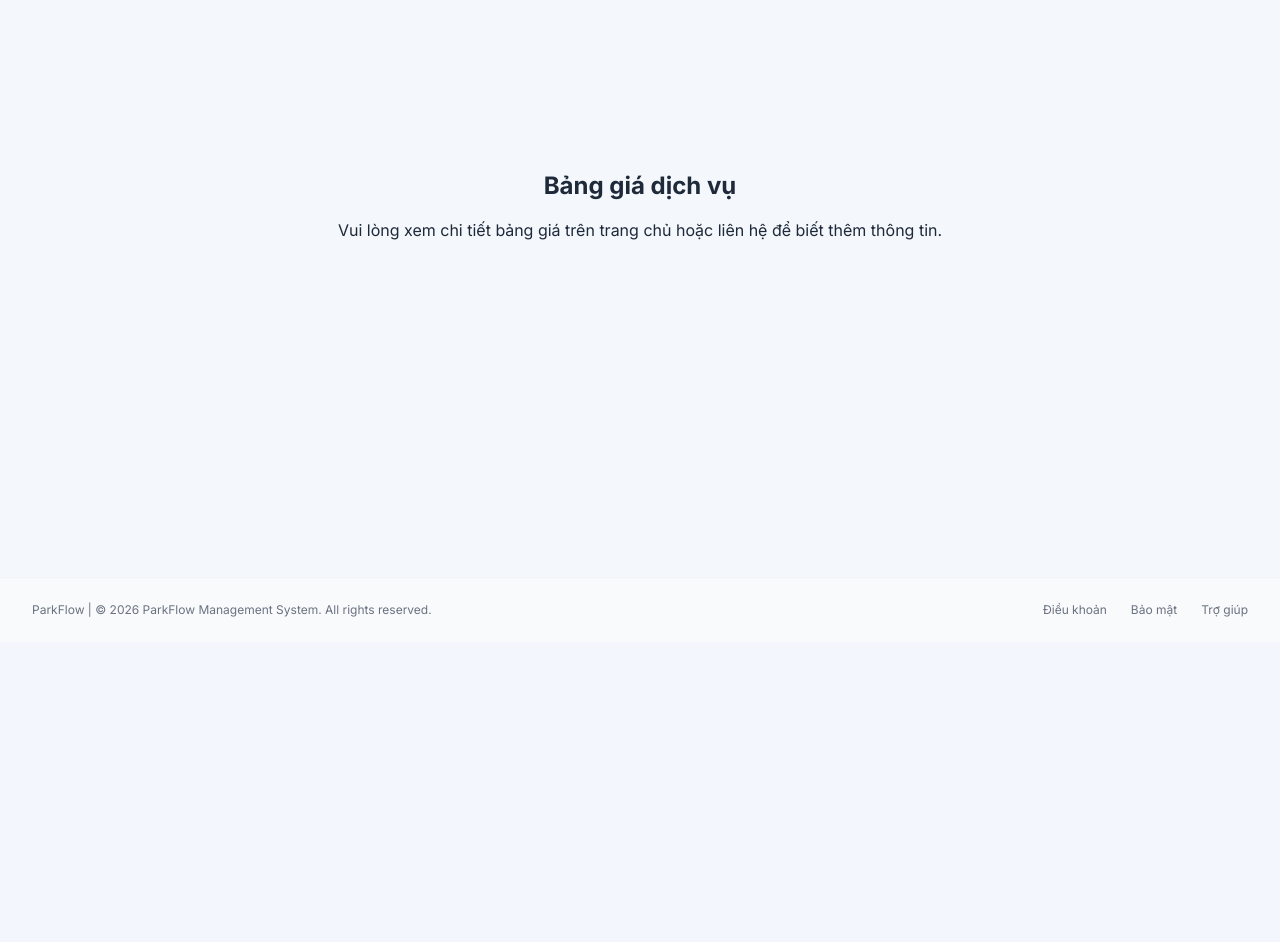
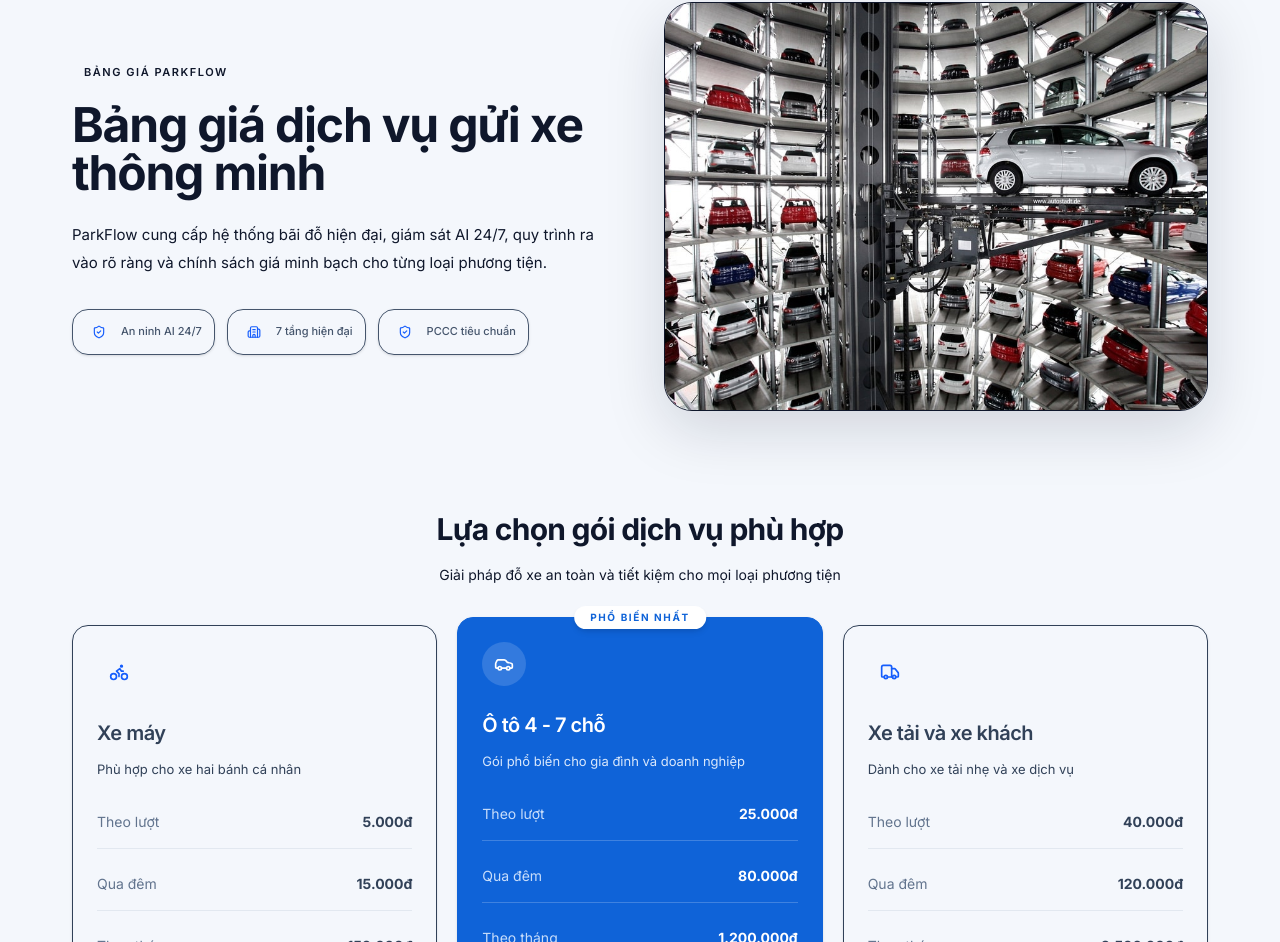
Before and after one commit to DenLV28/SWP391-G4-FE, a React (Vite) app: page /bang-gia in a window 1280 px wide. Shown: the part 158-1100 px from the top of the page. Before the commit the page ends 800 px from the top, so only its background shows below. Built offline with nearby package versions, Linux system fonts and the light colour scheme; no server answers.

Commit message:
Update PricingPage

```diff
--- a/src/components/PricingPage.tsx
+++ b/src/components/PricingPage.tsx
@@ -1,10 +1,213 @@
-import React from "react";
+// import React from "react";
 
-const PricingPage: React.FC = () => (
-  <div className="p-8 text-center">
-    <h1 className="text-2xl font-bold mb-4">Bảng giá dịch vụ</h1>
-    <p>Vui lòng xem chi tiết bảng giá trên trang chủ hoặc liên hệ để biết thêm thông tin.</p>
-  </div>
-);
+// const PricingPage: React.FC = () => (
+//   <div className="p-8 text-center">
+//     <h1 className="text-2xl font-bold mb-4">Bảng giá dịch vụ</h1>
+//     <p>Vui lòng xem chi tiết bảng giá trên trang chủ hoặc liên hệ để biết thêm thông tin.</p>
+//   </div>
+// );
 
-export default PricingPage;
+// export default PricingPage;
+import React from 'react';
+import { ArrowRight, Bike, Building2, Car, ShieldCheck, Truck } from 'lucide-react';
+import type { LucideIcon } from 'lucide-react';
+import pricingHeroImage from '../../src/assets/images/xe.jpg';
+
+type PricingPlan = {
+  title: string;
+  subtitle: string;
+  icon: LucideIcon;
+  featured?: boolean;
+  prices: {
+    label: string;
+    value: string;
+  }[];
+  actionLabel: string;
+};
+
+const pricingPlans: PricingPlan[] = [
+  {
+    title: 'Xe máy',
+    subtitle: 'Phù hợp cho xe hai bánh cá nhân',
+    icon: Bike,
+    prices: [
+      { label: 'Theo lượt', value: '5.000đ' },
+      { label: 'Qua đêm', value: '15.000đ' },
+      { label: 'Theo tháng', value: '150.000đ' },
+    ],
+    actionLabel: 'Chọn gói này',
+  },
+  {
+    title: 'Ô tô 4 - 7 chỗ',
+    subtitle: 'Gói phổ biến cho gia đình và doanh nghiệp',
+    icon: Car,
+    featured: true,
+    prices: [
+      { label: 'Theo lượt', value: '25.000đ' },
+      { label: 'Qua đêm', value: '80.000đ' },
+      { label: 'Theo tháng', value: '1.200.000đ' },
+    ],
+    actionLabel: 'Đặt chỗ ngay',
+  },
+  {
+    title: 'Xe tải và xe khách',
+    subtitle: 'Dành cho xe tải nhẹ và xe dịch vụ',
+    icon: Truck,
+    prices: [
+      { label: 'Theo lượt', value: '40.000đ' },
+      { label: 'Qua đêm', value: '120.000đ' },
+      { label: 'Theo tháng', value: '2.500.000đ' },
+    ],
+    actionLabel: 'Chọn gói này',
+  },
+];
+
+export default function PricingPage({ setView }: { setView: (view: string) => void }) {
+  return (
+    <div className="public-page text-slate-900">
+      <section className="public-hero-section">
+        <div className="mx-auto grid max-w-[1200px] items-center gap-12 px-4 py-16 sm:px-6 lg:grid-cols-2 lg:px-8 lg:py-20">
+          <div className="max-w-xl">
+            <p className="public-pill inline-flex items-center rounded-full px-3 py-1 text-[11px] font-semibold uppercase tracking-[0.14em]">
+              Bảng giá ParkFlow
+            </p>
+            <h1 className="public-heading mt-4 text-4xl font-bold tracking-tight sm:text-5xl">
+              Bảng giá dịch vụ gửi xe thông minh
+            </h1>
+            <p className="public-copy mt-6 text-[15px] leading-7">
+              ParkFlow cung cấp hệ thống bãi đỗ hiện đại, giám sát AI 24/7, quy trình ra vào rõ ràng
+              và chính sách giá minh bạch cho từng loại phương tiện.
+            </p>
+
+            <div className="mt-8 flex flex-wrap gap-3">
+              {[
+                { icon: ShieldCheck, label: 'An ninh AI 24/7' },
+                { icon: Building2, label: '7 tầng hiện đại' },
+                { icon: ShieldCheck, label: 'PCCC tiêu chuẩn' },
+              ].map((item) => {
+                const Icon = item.icon;
+                return (
+                  <div
+                    key={item.label}
+                    className="public-surface flex min-w-[126px] items-center gap-2 rounded-2xl border px-3 py-2 text-[11px] font-medium text-slate-600 shadow-sm"
+                  >
+                    <span className="public-soft-accent flex h-7 w-7 items-center justify-center rounded-full text-blue-600">
+                      <Icon className="h-3.5 w-3.5" />
+                    </span>
+                    <span className="leading-tight">{item.label}</span>
+                  </div>
+                );
+              })}
+            </div>
+          </div>
+
+          <div className="lg:justify-self-end">
+            <div className="public-surface overflow-hidden rounded-[28px] border shadow-[0_18px_60px_rgba(15,23,42,0.15)]">
+              <img src={pricingHeroImage} alt="Bãi đỗ xe ParkFlow" className="aspect-[4/3] w-full object-cover" />
+            </div>
+          </div>
+        </div>
+      </section>
+
+      <section className="public-section">
+        <div className="mx-auto max-w-[1200px] px-4 pb-10 pt-4 sm:px-6 lg:px-8 lg:pb-12">
+          <div className="text-center">
+            <h2 className="public-heading text-[28px] font-bold tracking-tight sm:text-[30px]">
+              Lựa chọn gói dịch vụ phù hợp
+            </h2>
+            <p className="public-copy mt-3 text-[14px]">
+              Giải pháp đỗ xe an toàn và tiết kiệm cho mọi loại phương tiện
+            </p>
+          </div>
+
+          <div className="mt-10 grid gap-5 lg:grid-cols-3 lg:items-stretch">
+            {pricingPlans.map((plan) => {
+              const Icon = plan.icon;
+
+              return (
+                <article
+                  key={plan.title}
+                  className={[
+                    'relative rounded-2xl border p-6 shadow-sm transition-transform duration-200',
+                    plan.featured
+                      ? 'border-[#0f63d8] bg-[#0f63d8] text-white shadow-[0_14px_34px_rgba(15,99,216,0.28)] lg:-translate-y-2'
+                      : 'public-surface text-slate-700',
+                  ].join(' ')}
+                >
+                  {plan.featured && (
+                    <div className="absolute -top-3 left-1/2 -translate-x-1/2 rounded-full bg-white px-4 py-1 text-[10px] font-bold uppercase tracking-[0.16em] text-[#0f63d8] shadow-md">
+                      Phổ biến nhất
+                    </div>
+                  )}
+
+                  <div
+                    className={[
+                      'flex h-11 w-11 items-center justify-center rounded-full',
+                      plan.featured ? 'bg-white/15 text-white' : 'public-soft-accent text-blue-600',
+                    ].join(' ')}
+                  >
+                    <Icon className="h-5 w-5" />
+                  </div>
+
+                  <h3 className="mt-6 text-[20px] font-semibold tracking-tight">{plan.title}</h3>
+                  <p className={`mt-3 text-[13px] ${plan.featured ? 'text-blue-50/90' : 'public-copy'}`}>
+                    {plan.subtitle}
+                  </p>
+
+                  <div className="mt-8 space-y-6">
+                    {plan.prices.map((price, index) => (
+                      <div
+                        key={price.label}
+                        className={[
+                          'flex items-center justify-between border-b pb-4 text-[14px]',
+                          plan.featured ? 'border-white/20' : 'border-slate-200',
+                          index === plan.prices.length - 1 ? 'border-b-0 pb-0' : '',
+                        ].join(' ')}
+                      >
+                        <span className={plan.featured ? 'text-blue-100/90' : 'text-slate-500'}>{price.label}</span>
+                        <span className="font-bold">{price.value}</span>
+                      </div>
+                    ))}
+                  </div>
+
+                  <button
+                    onClick={() => setView('slots')}
+                    className={[
+                      'mt-8 flex w-full items-center justify-center gap-2 rounded-xl px-4 py-3 text-[14px] font-semibold transition',
+                      plan.featured
+                        ? 'bg-white text-[#0f63d8] shadow-md hover:bg-slate-100'
+                        : 'public-button-secondary border hover:bg-slate-50',
+                    ].join(' ')}
+                  >
+                    {plan.actionLabel}
+                    <ArrowRight className="h-4 w-4" />
+                  </button>
+                </article>
+              );
+            })}
+          </div>
+        </div>
+      </section>
+
+      <section className="public-section-alt">
+        <div className="mx-auto max-w-[1200px] px-4 py-10 sm:px-6 lg:px-8 lg:py-14">
+          <div className="rounded-[24px] bg-[#0f63d8] px-6 py-14 text-center text-white shadow-[0_18px_50px_rgba(15,99,216,0.25)] sm:px-10">
+            <h2 className="text-2xl font-bold tracking-tight sm:text-[28px]">
+              Bạn đã sẵn sàng đỗ xe thông minh?
+            </h2>
+            <p className="mx-auto mt-5 max-w-2xl text-[15px] leading-7 text-blue-50/95">
+              Tham gia cùng hàng nghìn khách hàng đang tin tưởng ParkFlow. Đặt chỗ ngay hôm nay để nhận
+              ưu đãi cho tháng đầu tiên.
+            </p>
+            <button
+              onClick={() => setView('slots')}
+              className="mt-8 inline-flex items-center justify-center rounded-full bg-white px-10 py-3 text-[13px] font-semibold text-blue-700 shadow-[0_10px_24px_rgba(15,23,42,0.2)] transition hover:bg-slate-50"
+            >
+              Đặt chỗ ngay
+            </button>
+          </div>
+        </div>
+      </section>
+    </div>
+  );
+}
```
